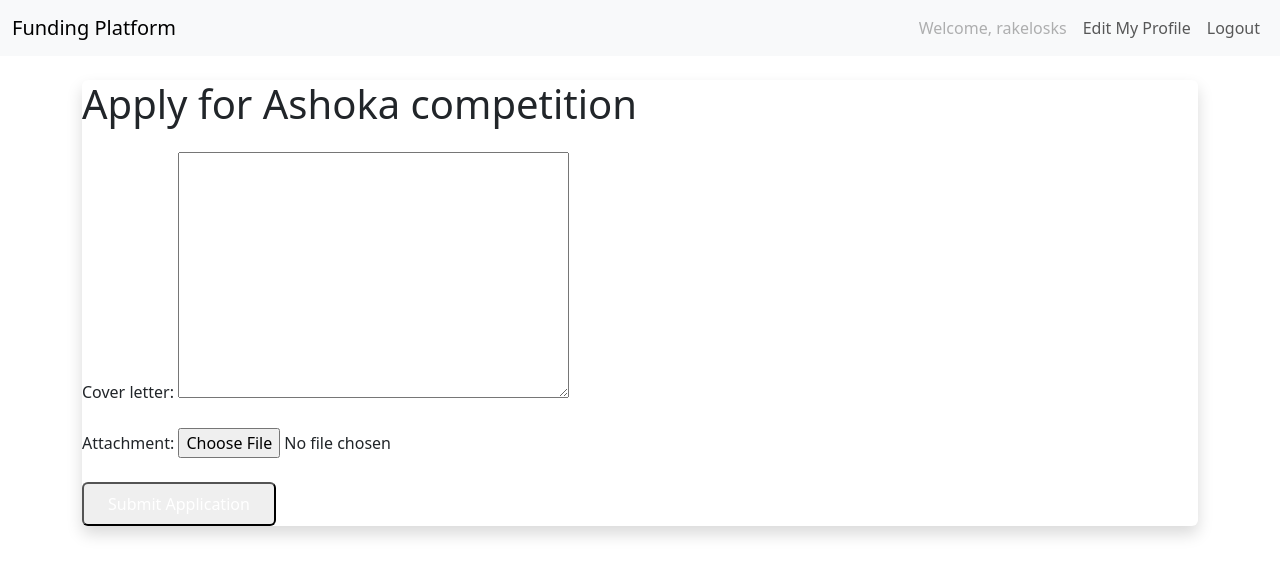
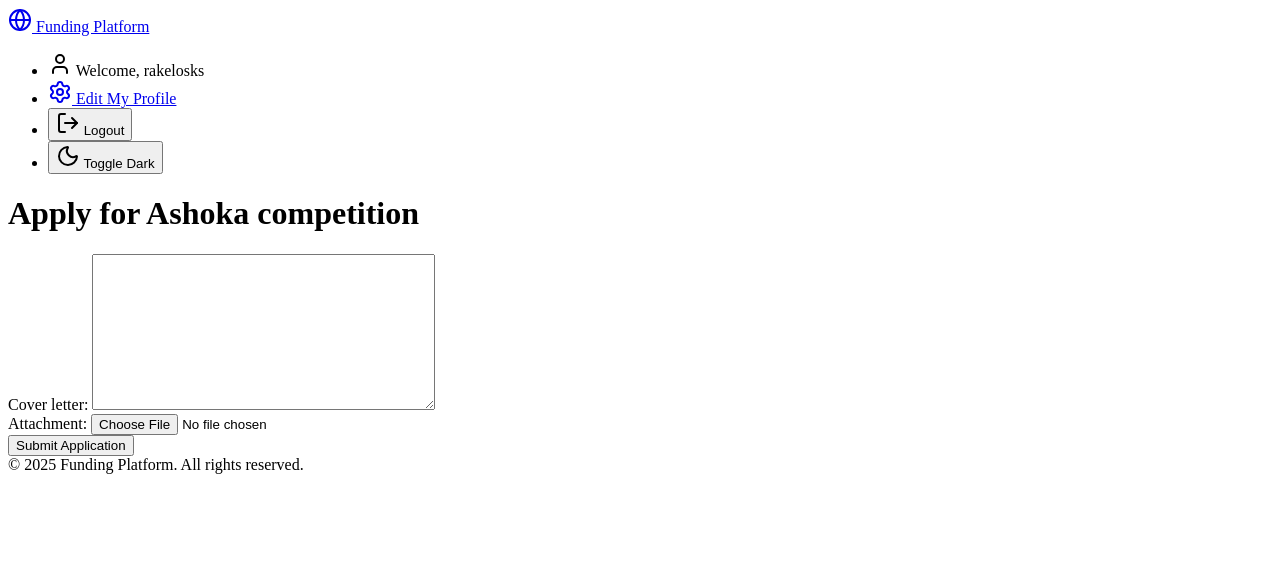
Before and after one commit to nolanhs/PlatformDatabaseAD, a Django app: page /event/1/apply/ in a window 1280 px wide. Shown: the top 576 px of the page. Run offline with Django 4.2, Linux system fonts and the light colour scheme; a user stored in the database is signed in; data comes from the database, SQL or seed files in the repository.

Commit message:
Update base.html

```diff
--- a/funding_app/templates/funding/base.html
+++ b/funding_app/templates/funding/base.html
@@ -1,47 +1,90 @@
 <!DOCTYPE html>
-<html>
+<html lang="en">
 <head>
-    <link href="https://cdn.jsdelivr.net/npm/bootstrap@5.3.0/dist/css/bootstrap.min.css" rel="stylesheet">
+    {% load static %}
+    <meta charset="UTF-8">
+    <meta name="viewport" content="width=device-width, initial-scale=1.0">
     <title>Funding Platform</title>
+
+    <!-- Favicon -->
+    <link rel="icon" href="{% static 'img/favicon.ico' %}">
+
+    <!-- Unfold Styles -->
+    <link rel="stylesheet" href="{% static 'unfold/css/styles.css' %}">
+
+    <!-- Lucide Icons -->
+    <script src="https://unpkg.com/lucide@latest"></script>
+
+    <!-- Optional Custom Styles -->
+    <link rel="stylesheet" href="{% static 'css/custom.css' %}">
 </head>
-<body>
-    <nav class="navbar navbar-expand-lg navbar-light bg-light">
-        <div class="container-fluid">
-            <a class="navbar-brand" href="{% url 'event_list' %}">Funding Platform</a>
-            <div class="collapse navbar-collapse justify-content-end">
-                <ul class="navbar-nav">
+<body class="text-gray-800 dark:text-white bg-[#f3e8ff] dark:bg-gray-900 min-h-screen transition-colors">
+
+    <!-- 🌐 Navbar -->
+    <nav class="bg-transparent px-6 py-4 flex justify-between items-center">
+        <a href="{% url 'event_list' %}" class="text-xl font-semibold text-blue-600 dark:text-white flex items-center gap-2">
+            <i data-lucide="globe"></i> Funding Platform
+        </a>
+        <ul class="flex flex-wrap items-center gap-x-6 gap-y-2 text-sm">
             {% if user.is_authenticated %}
-                        <li class="nav-item">
-                            <a class="nav-link disabled">Welcome, {{ user.username }}</a>
+                <li class="text-gray-700 dark:text-gray-300 flex items-center gap-1">
+                    <i data-lucide="user"></i> Welcome, {{ user.username }}
                 </li>
-                        <li class="nav-item">
-                            <a class="nav-link" href="{% url 'edit_profile' %}">Edit My Profile</a>
-                        </li>
-                        <li class="nav-item">
-                            <a class="nav-link" href="{% url 'logout' %}">Logout</a>
+                <li><a href="{% url 'edit_profile' %}" class="hover:underline text-blue-600 dark:text-blue-400 flex items-center gap-1"><i data-lucide="settings"></i> Edit My Profile</a></li>
+                <li>
+                    <form method="post" action="{% url 'logout' %}">
+                        {% csrf_token %}
+                        <button type="submit" class="hover:underline text-red-600 dark:text-red-400 bg-transparent border-none p-0 flex items-center gap-1">
+                            <i data-lucide="log-out"></i> Logout
+                        </button>
+                    </form>
                 </li>
             {% else %}
-                        <li class="nav-item">
-                            <a class="nav-link" href="{% url 'login' %}">Login</a>
+                <li><a href="{% url 'login' %}" class="hover:underline text-blue-600 dark:text-blue-400 flex items-center gap-1"><i data-lucide="log-in"></i> Login</a></li>
+                <li><a href="{% url 'signup' %}" class="hover:underline text-blue-600 dark:text-blue-400 flex items-center gap-1"><i data-lucide="user-plus"></i> Sign Up</a></li>
+                <li><a href="{% url 'application_history' %}" class="hover:underline text-blue-600 dark:text-blue-400 flex items-center gap-1"><i data-lucide="folder-open"></i> My Applications</a></li>
+            {% endif %}
+            <li>
+                <button onclick="toggleDark()" class="hover:underline text-gray-600 dark:text-gray-300 flex items-center gap-1">
+                    <i data-lucide="moon"></i> Toggle Dark
+                </button>
             </li>
-                        <li class="nav-item">
-                            <a class="nav-link" href="{% url 'signup' %}">Sign Up</a>
-                        </li>
-                    {% endif %}
         </ul>
-            </div>
-        </div>
     </nav>
-    <div class="container mt-4">
+
+    <!-- 🧩 Content Wrapper -->
+    <main class="max-w-6xl mx-auto py-10 px-6 bg-white dark:bg-gray-900 rounded shadow transition-colors">
         {% if messages %}
             {% for message in messages %}
-            <div class="alert alert-{{ message.tags }} alert-dismissible fade show" role="alert">
+                <div class="rounded p-4 mb-4 text-white
+                    {% if message.tags == 'success' %}bg-green-500
+                    {% elif message.tags == 'error' %}bg-red-500
+                    {% else %}bg-blue-500
+                    {% endif %}">
                     {{ message }}
-              <button type="button" class="btn-close" data-bs-dismiss="alert" aria-label="Close"></button>
                 </div>
             {% endfor %}
         {% endif %}
         {% block content %}{% endblock %}
-    </div>
+    </main>
+
+    <!-- 📌 Footer -->
+    <footer class="text-center text-sm py-6 text-gray-500 dark:text-gray-400">
+        © {% now "Y" %} Funding Platform. All rights reserved.
+    </footer>
+
+    <!-- Lucide Icon Init + Dark Mode JS -->
+    <script>
+        lucide.createIcons();
+
+        function toggleDark() {
+          document.documentElement.classList.toggle("dark");
+          localStorage.setItem("theme", document.documentElement.classList.contains("dark") ? "dark" : "light");
+        }
+
+        if (localStorage.getItem("theme") === "dark") {
+          document.documentElement.classList.add("dark");
+        }
+      </script>
 </body>
 </html>
```
Lines whose indentation alone changed are shown as unchanged.
